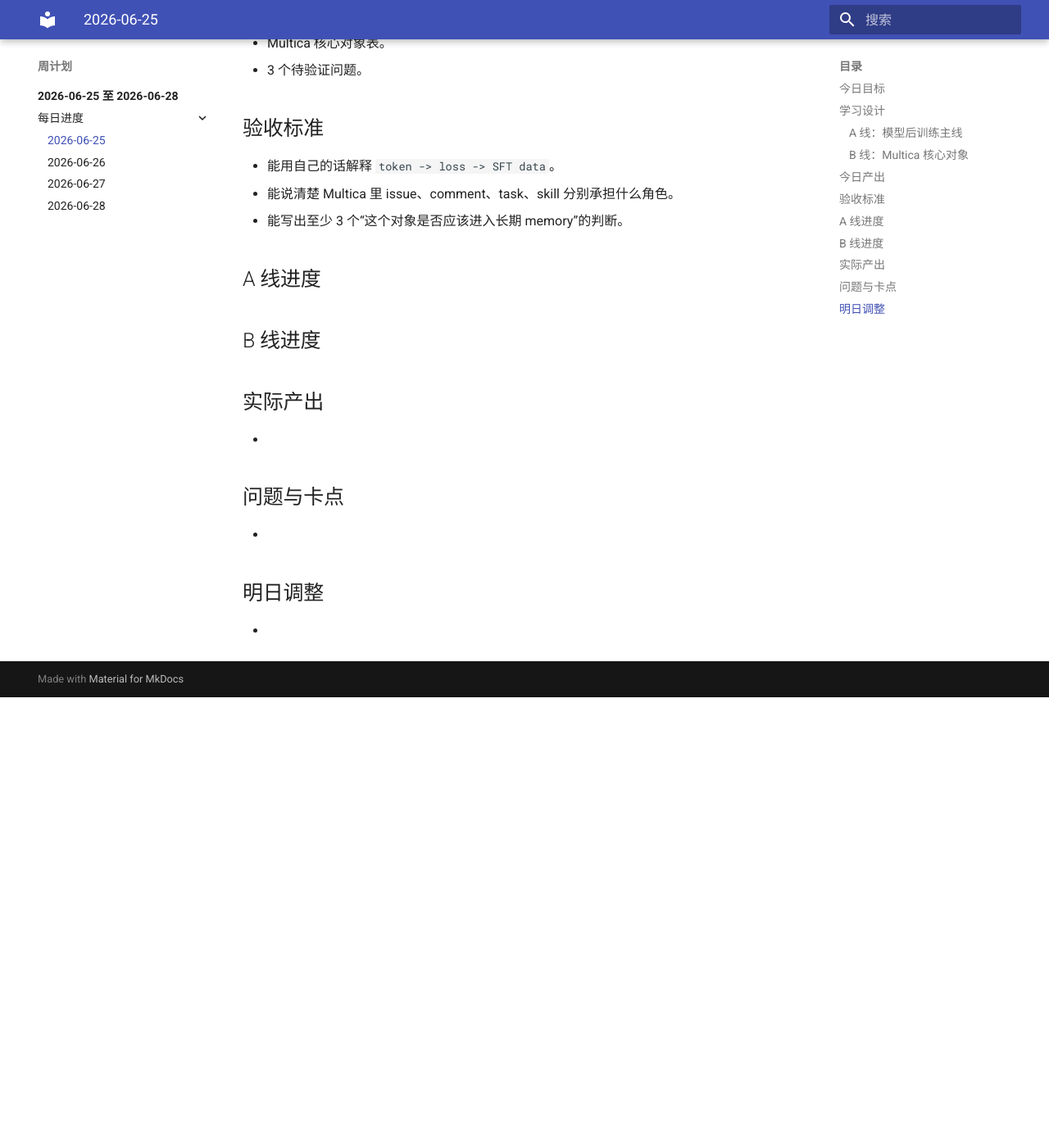
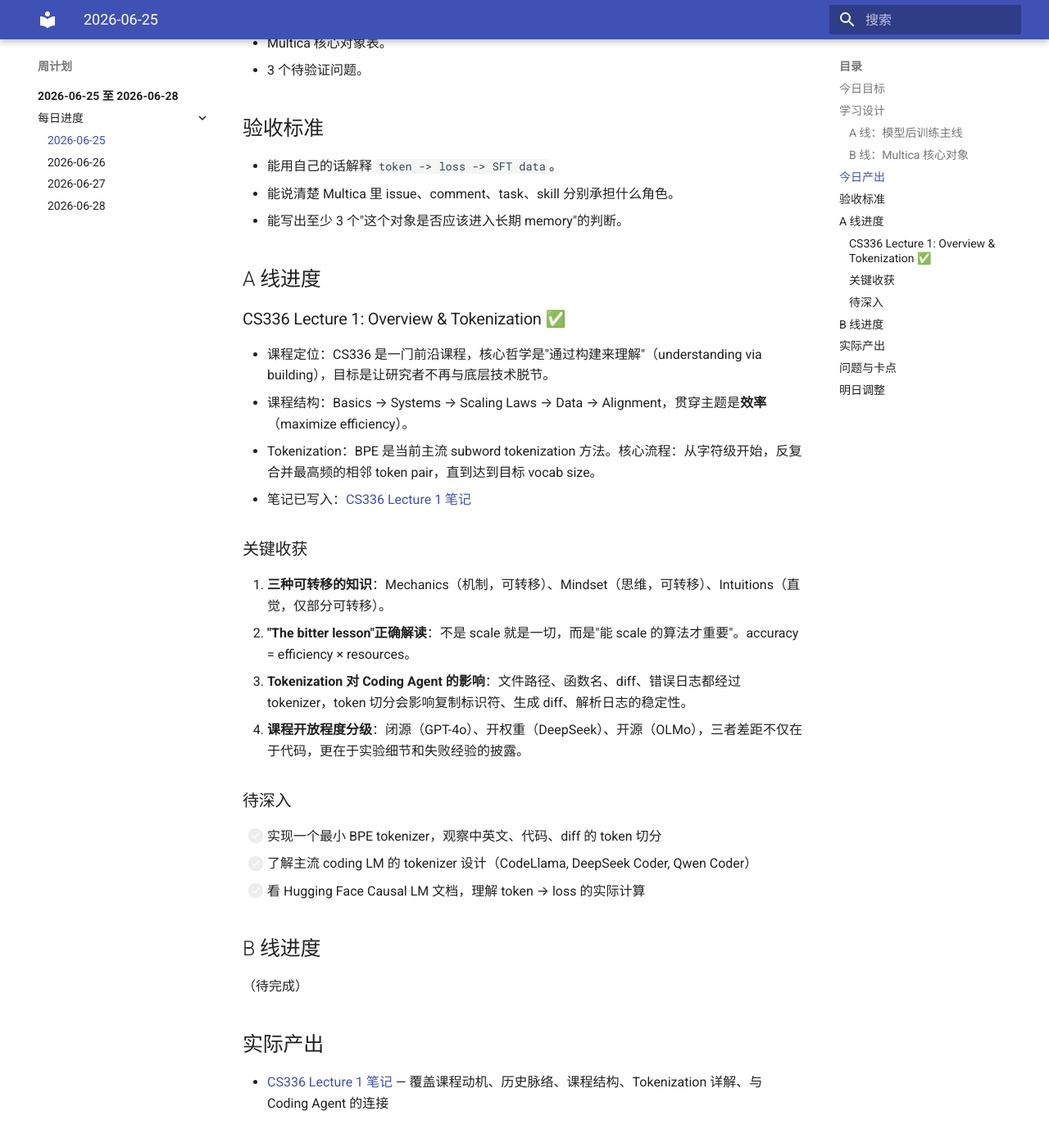
Before and after one commit to JustinMoFeng/coding-agent-model-memory-roadmap, an MkDocs documentation site: the page built from content/weeks/2026-06-25/2026-06-25.md, in a window 1280 px wide and 1400 px high, scrolled down 1719 px. Shown: the top 1395 px of the window at 82% size. Built offline with MkDocs 1.6.1 and Material for MkDocs 9.7.7, drawn with Linux system fonts in a browser that asks for light colours; before the commit the page ends 2570 px from its top, so only the background shows below that; some of the changed text lies outside the part shown.

Commit message:
Add CS336 Lecture 1 notes on overview and tokenization
Cover course motivation, LM history, course structure, BPE tokenization
details, and connections to coding agent work.

```diff
--- a/content/weeks/2026-06-25/2026-06-25.md
+++ b/content/weeks/2026-06-25/2026-06-25.md
@@ -25,7 +25,7 @@
 
 建议动作：
 
-- 不要完整刷课，只做“地图校准”。
+- 不要完整刷课，只做"地图校准"。
 - 写 4 个一句话定义：pretraining、SFT、DPO、RLVR。
 - 写 1 段话解释：真实 coding-agent 失败如何转成数据、reward、eval 和 post-training 实验。
 
@@ -36,7 +36,7 @@
 - Multica `README.zh-CN.md`。
 - Multica `README.md`。
 - Multica `CLI_AND_DAEMON.md` 的开头和架构相关部分。
-- [Multica Memory 调研指南](../../topics/multica-memory-reading-guide.md) 的“第一层：产品与架构理解”。
+- [Multica Memory 调研指南](../../topics/multica-memory-reading-guide.md) 的"第一层：产品与架构理解"。
 
 要搞清楚：
 
@@ -53,7 +53,7 @@
 
 ## 今日产出
 
-- `notes/2026-06-25-lm-foundation.md` 初稿。
+- `notes/2026-06-25-cs336-lecture-01.md` 初稿。
 - Multica 核心对象表。
 - 3 个待验证问题。
 
@@ -61,22 +61,43 @@
 
 - 能用自己的话解释 `token -> loss -> SFT data`。
 - 能说清楚 Multica 里 issue、comment、task、skill 分别承担什么角色。
-- 能写出至少 3 个“这个对象是否应该进入长期 memory”的判断。
+- 能写出至少 3 个"这个对象是否应该进入长期 memory"的判断。
 
 ## A 线进度
 
+### CS336 Lecture 1: Overview & Tokenization ✅
+
+- 课程定位：CS336 是一门前沿课程，核心哲学是"通过构建来理解"（understanding via building），目标是让研究者不再与底层技术脱节。
+- 课程结构：Basics → Systems → Scaling Laws → Data → Alignment，贯穿主题是**效率**（maximize efficiency）。
+- Tokenization：BPE 是当前主流 subword tokenization 方法。核心流程：从字符级开始，反复合并最高频的相邻 token pair，直到达到目标 vocab size。
+- 笔记已写入：[CS336 Lecture 1 笔记](../../notes/2026-06-25-cs336-lecture-01.md)
+
+### 关键收获
+
+1. **三种可转移的知识**：Mechanics（机制，可转移）、Mindset（思维，可转移）、Intuitions（直觉，仅部分可转移）。
+2. **"The bitter lesson"正确解读**：不是 scale 就是一切，而是"能 scale 的算法才重要"。accuracy = efficiency × resources。
+3. **Tokenization 对 Coding Agent 的影响**：文件路径、函数名、diff、错误日志都经过 tokenizer，token 切分会影响复制标识符、生成 diff、解析日志的稳定性。
+4. **课程开放程度分级**：闭源（GPT-4o）、开权重（DeepSeek）、开源（OLMo），三者差距不仅在于代码，更在于实验细节和失败经验的披露。
+
+### 待深入
+
+- [ ] 实现一个最小 BPE tokenizer，观察中英文、代码、diff 的 token 切分
+- [ ] 了解主流 coding LM 的 tokenizer 设计（CodeLlama, DeepSeek Coder, Qwen Coder）
+- [ ] 看 Hugging Face Causal LM 文档，理解 token → loss 的实际计算
 
 ## B 线进度
 
+（待完成）
 
 ## 实际产出
 
--
+- [CS336 Lecture 1 笔记](../../notes/2026-06-25-cs336-lecture-01.md) — 覆盖课程动机、历史脉络、课程结构、Tokenization 详解、与 Coding Agent 的连接
 
 ## 问题与卡点
 
--
+- 暂无
 
 ## 明日调整
 
--
+- 继续 A 线：深入 M2 Causal LM，看 Hugging Face 文档，理解 token → labels → loss 的完整链路
+- 开始 B 线：Multica 核心对象调研
```
Also changed, not shown: content/notes/2026-06-25-cs336-lecture-01.md (added, +162 -0 lines).
